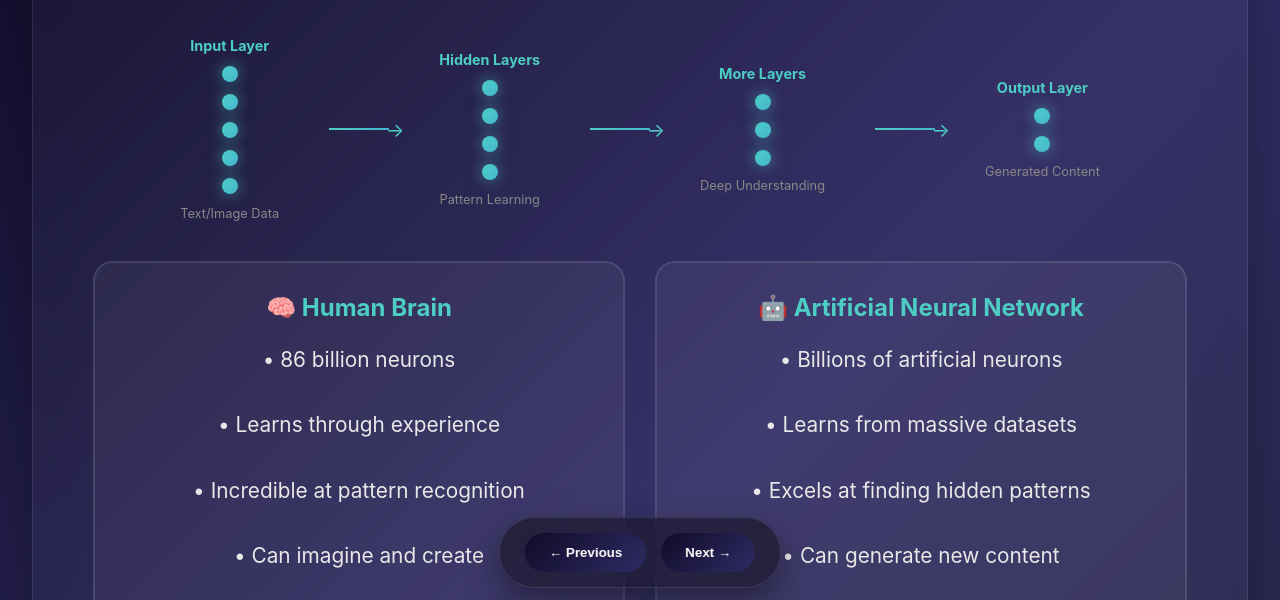
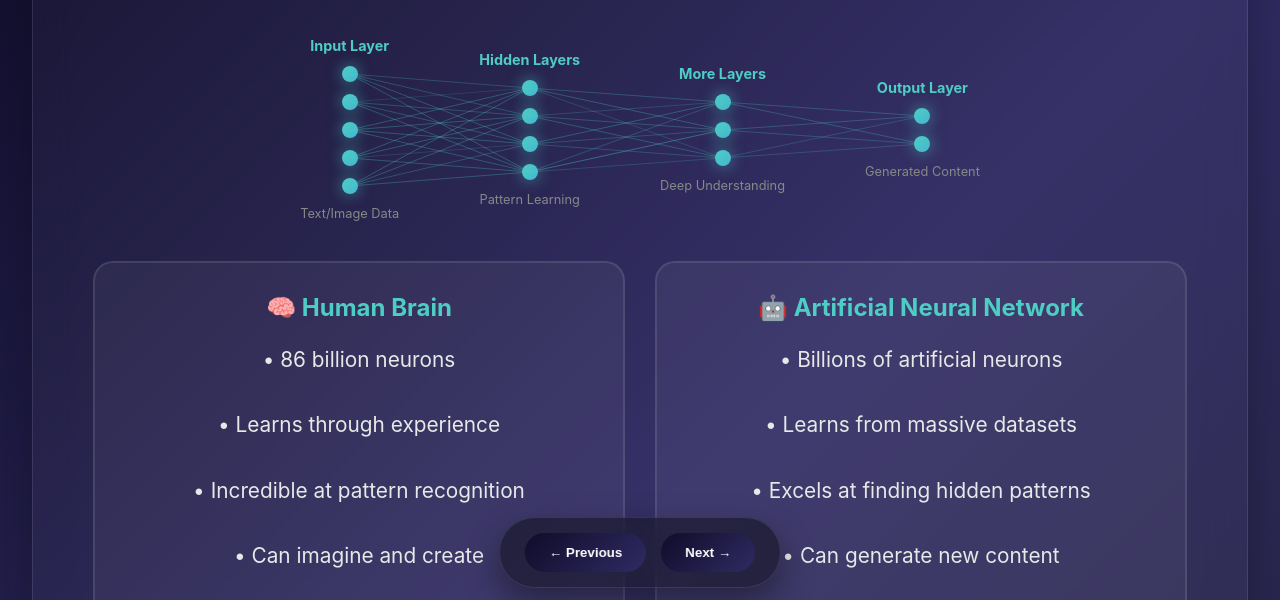
Before and after one commit to profliuhao/ai_intro, a website: page aigc_theory_presentation.html in a window 1280 px wide. Both pictures are taken after a click on the button "Next →". Shown: the part 182-782 px from the top of the page. Drawn offline with Linux system fonts and the light colour scheme.

Commit message:
update animations

```diff
--- a/aigc_theory_presentation.html
+++ b/aigc_theory_presentation.html
@@ -288,9 +288,10 @@
             display: flex;
             justify-content: center;
             align-items: center;
-            gap: 40px;
+            gap: 80px;
             margin: 40px 0;
             flex-wrap: wrap;
+            position: relative;
         }
 
         .network-layer {
@@ -298,6 +299,7 @@
             flex-direction: column;
             gap: 12px;
             align-items: center;
+            position: relative;
         }
 
         .neuron {
@@ -307,6 +309,8 @@
             background: linear-gradient(135deg, #4ecdc4, #45b7d1);
             box-shadow: 0 0 15px rgba(78, 205, 196, 0.6);
             animation: pulse 2s infinite;
+            position: relative;
+            z-index: 10;
         }
 
         @keyframes pulse {
@@ -326,21 +330,51 @@
             font-weight: bold;
         }
 
+        /* Connection lines between neurons */
+        .neural-network-viz::before {
+            content: '';
+            position: absolute;
+            top: 50%;
+            left: 0;
+            right: 0;
+            height: 1px;
+            background: none;
+            z-index: 1;
+        }
+
+        /* Individual connection lines */
+        .connection-lines {
+            position: absolute;
+            top: 0;
+            left: 0;
+            width: 100%;
+            height: 100%;
+            pointer-events: none;
+            z-index: 5;
+        }
+
+        .neuron-connection {
+            position: absolute;
+            height: 1px;
+            background: linear-gradient(90deg, rgba(78, 205, 196, 0.6), rgba(69, 183, 209, 0.4));
+            transform-origin: left center;
+            animation: connectionPulse 3s infinite;
+        }
+
+        @keyframes connectionPulse {
+            0%, 100% {
+                opacity: 0.4;
+                box-shadow: 0 0 3px rgba(78, 205, 196, 0.3);
+            }
+            50% {
+                opacity: 0.8;
+                box-shadow: 0 0 8px rgba(78, 205, 196, 0.6);
+            }
+        }
+
+        /* Remove the old connection-line style */
         .connection-line {
-            width: 60px;
-            height: 2px;
-            background: linear-gradient(90deg, #4ecdc4, #45b7d1);
-            position: relative;
-            margin: 0 10px;
-        }
-
-        .connection-line::after {
-            content: '→';
-            position: absolute;
-            right: -15px;
-            top: -10px;
-            color: #4ecdc4;
-            font-size: 1.2rem;
+            display: none;
         }
 
         .algorithm-flow {
@@ -747,47 +781,46 @@
             <h2>🧠 The Foundation: Neural Networks</h2>
             <h3>Teaching Computers to "See" and "Think"</h3>
 
-            <div class="neural-network-viz">
-                <div class="network-layer">
+            <div class="neural-network-viz" id="neuralNetworkViz">
+                <div class="network-layer" data-layer="0">
                     <div class="layer-label">Input Layer</div>
-                    <div class="neuron"></div>
-                    <div class="neuron"></div>
-                    <div class="neuron"></div>
-                    <div class="neuron"></div>
-                    <div class="neuron"></div>
+                    <div class="neuron" data-neuron="0"></div>
+                    <div class="neuron" data-neuron="1"></div>
+                    <div class="neuron" data-neuron="2"></div>
+                    <div class="neuron" data-neuron="3"></div>
+                    <div class="neuron" data-neuron="4"></div>
                     <div style="color: #888; font-size: 0.8rem;">Text/Image Data</div>
                 </div>
 
-                <div class="connection-line"></div>
-
-                <div class="network-layer">
+                <div class="network-layer" data-layer="1">
                     <div class="layer-label">Hidden Layers</div>
-                    <div class="neuron"></div>
-                    <div class="neuron"></div>
-                    <div class="neuron"></div>
-                    <div class="neuron"></div>
+                    <div class="neuron" data-neuron="0"></div>
+                    <div class="neuron" data-neuron="1"></div>
+                    <div class="neuron" data-neuron="2"></div>
+                    <div class="neuron" data-neuron="3"></div>
                     <div style="color: #888; font-size: 0.8rem;">Pattern Learning</div>
                 </div>
 
-                <div class="connection-line"></div>
-
-                <div class="network-layer">
+                <div class="network-layer" data-layer="2">
                     <div class="layer-label">More Layers</div>
-                    <div class="neuron"></div>
-                    <div class="neuron"></div>
-                    <div class="neuron"></div>
+                    <div class="neuron" data-neuron="0"></div>
+                    <div class="neuron" data-neuron="1"></div>
+                    <div class="neuron" data-neuron="2"></div>
                     <div style="color: #888; font-size: 0.8rem;">Deep Understanding</div>
                 </div>
 
-                <div class="connection-line"></div>
-
-                <div class="network-layer">
+                <div class="network-layer" data-layer="3">
                     <div class="layer-label">Output Layer</div>
-                    <div class="neuron"></div>
-                    <div class="neuron"></div>
+                    <div class="neuron" data-neuron="0"></div>
+                    <div class="neuron" data-neuron="1"></div>
                     <div style="color: #888; font-size: 0.8rem;">Generated Content</div>
                 </div>
-            </div>
+
+                <svg class="connection-lines" width="100%" height="100%" style="position: absolute; top: 0; left: 0;">
+                    <!-- Connection lines will be dynamically generated -->
+                </svg>
+            </div>
+
 
             <div class="comparison-grid">
                 <div class="comparison-card">
@@ -1447,6 +1480,12 @@
                 const progress = ((currentSlide + 1) / totalSlides) * 100;
                 progressBar.style.width = progress + '%';
             }
+
+            // Generate neural network connections when slide 2 is active
+            if (currentSlide === 1) {
+                setTimeout(generateNeuralConnections, 1000);
+            }
+
         }
 
         function changeSlide(direction) {
@@ -1456,6 +1495,52 @@
                 showSlide(currentSlide - 1);
             }
         }
+
+        function generateNeuralConnections() {
+            const networkViz = document.getElementById('neuralNetworkViz');
+            const svg = networkViz.querySelector('.connection-lines');
+
+            // Clear existing connections
+            svg.innerHTML = '';
+
+            const layers = networkViz.querySelectorAll('.network-layer');
+
+            for (let i = 0; i < layers.length - 1; i++) {
+                const currentLayer = layers[i];
+                const nextLayer = layers[i + 1];
+
+                const currentNeurons = currentLayer.querySelectorAll('.neuron');
+                const nextNeurons = nextLayer.querySelectorAll('.neuron');
+
+                currentNeurons.forEach((currentNeuron, currentIndex) => {
+                    nextNeurons.forEach((nextNeuron, nextIndex) => {
+                        // Get positions
+                        const currentRect = currentNeuron.getBoundingClientRect();
+                        const nextRect = nextNeuron.getBoundingClientRect();
+                        const vizRect = networkViz.getBoundingClientRect();
+
+                        // Calculate relative positions
+                        const x1 = currentRect.left + currentRect.width/2 - vizRect.left;
+                        const y1 = currentRect.top + currentRect.height/2 - vizRect.top;
+                        const x2 = nextRect.left + nextRect.width/2 - vizRect.left;
+                        const y2 = nextRect.top + nextRect.height/2 - vizRect.top;
+
+                        // Create line
+                        const line = document.createElementNS('http://www.w3.org/2000/svg', 'line');
+                        line.setAttribute('x1', x1);
+                        line.setAttribute('y1', y1);
+                        line.setAttribute('x2', x2);
+                        line.setAttribute('y2', y2);
+                        line.setAttribute('stroke', 'rgba(78, 205, 196, 0.4)');
+                        line.setAttribute('stroke-width', '1');
+                        line.style.animation = `connectionPulse 3s infinite ${Math.random() * 2}s`;
+
+                        svg.appendChild(line);
+                    });
+                });
+            }
+        }
+
 
         function runDiffusion() {
             const slider = document.getElementById('noiseSlider');
@@ -1610,6 +1695,14 @@
         // Initialize
         showSlide(0);
 
+        // Regenerate connections on window resize
+        window.addEventListener('resize', () => {
+            if (currentSlide === 1) {
+                setTimeout(generateNeuralConnections, 100);
+            }
+        });
+
+
         // Add hover effects to interactive elements
         document.querySelectorAll('.diffusion-step, .flow-step, .comparison-card').forEach(card => {
             card.addEventListener('mouseenter', function() {
```
